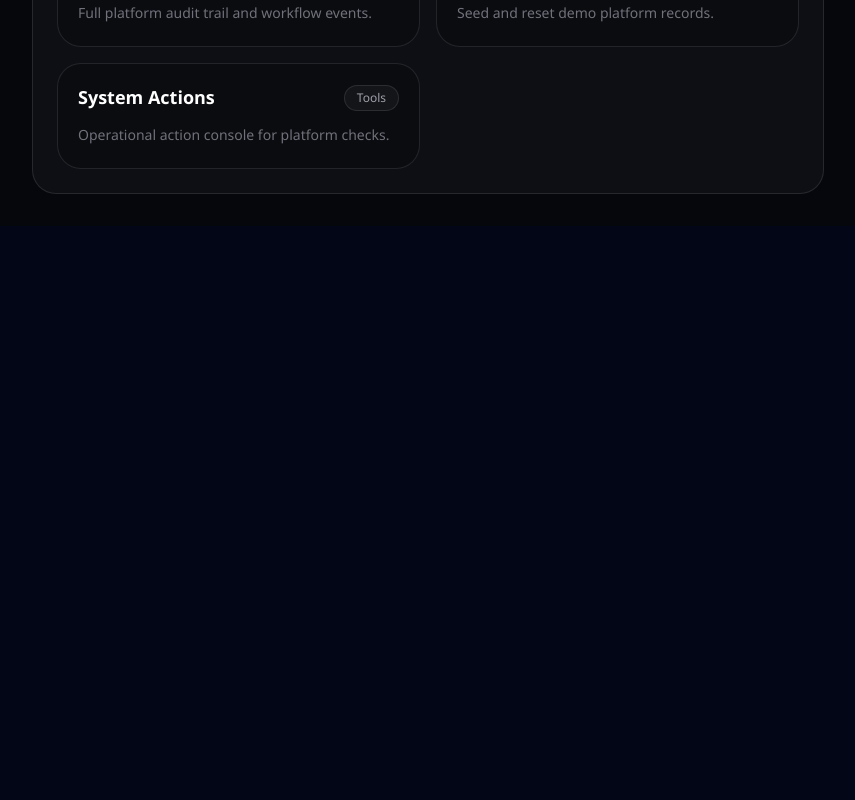
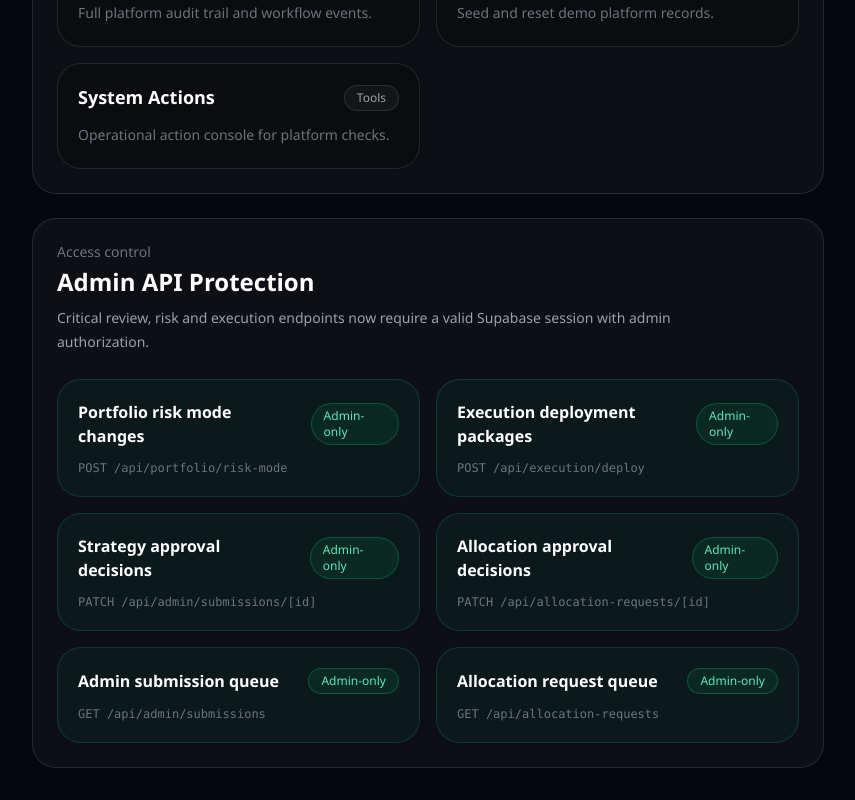
Before and after one commit to torkosbencem-trade/ai-trader-marketplace, a Next.js app: page /system in a window 1280 px wide. Shown: the part 2094-2894 px from the top of the page, without its empty margins (0-855 px from the left). Before the commit the page ends 2320 px from the top, so only its background shows below. Built offline with nearby package versions, Linux system fonts and the light colour scheme; no server answers.

Commit message:
Show admin API protection status on system dashboard

```diff
--- a/app/system/page.tsx
+++ b/app/system/page.tsx
@@ -75,6 +75,39 @@ const endpoints = [
     label: "Deployments",
     route: "/api/deployments",
     category: "Execution",
+  },
+];
+
+const adminProtectionChecks = [
+  {
+    label: "Portfolio risk mode changes",
+    route: "POST /api/portfolio/risk-mode",
+    status: "Admin-only",
+  },
+  {
+    label: "Execution deployment packages",
+    route: "POST /api/execution/deploy",
+    status: "Admin-only",
+  },
+  {
+    label: "Strategy approval decisions",
+    route: "PATCH /api/admin/submissions/[id]",
+    status: "Admin-only",
+  },
+  {
+    label: "Allocation approval decisions",
+    route: "PATCH /api/allocation-requests/[id]",
+    status: "Admin-only",
+  },
+  {
+    label: "Admin submission queue",
+    route: "GET /api/admin/submissions",
+    status: "Admin-only",
+  },
+  {
+    label: "Allocation request queue",
+    route: "GET /api/allocation-requests",
+    status: "Admin-only",
   },
 ];
 
@@ -355,6 +388,38 @@ export default function SystemPage() {
               ))}
             </div>
           </div>
+
+          <div className="rounded-3xl border border-white/10 bg-white/[0.035] p-6">
+            <p className="text-sm text-zinc-500">Access control</p>
+            <h2 className="mt-1 text-2xl font-semibold">
+              Admin API Protection
+            </h2>
+
+            <p className="mt-2 max-w-2xl text-sm leading-6 text-zinc-400">
+              Critical review, risk and execution endpoints now require a valid
+              Supabase session with admin authorization.
+            </p>
+
+            <div className="mt-6 grid gap-4 md:grid-cols-2">
+              {adminProtectionChecks.map((check) => (
+                <div
+                  key={check.route}
+                  className="rounded-3xl border border-emerald-500/20 bg-emerald-500/[0.06] p-5"
+                >
+                  <div className="flex items-center justify-between gap-4">
+                    <p className="font-semibold text-white">{check.label}</p>
+                    <span className="rounded-full border border-emerald-500/30 bg-emerald-500/10 px-3 py-1 text-xs text-emerald-300">
+                      {check.status}
+                    </span>
+                  </div>
+
+                  <p className="mt-3 font-mono text-xs text-zinc-500">
+                    {check.route}
+                  </p>
+                </div>
+              ))}
+            </div>
+          </div>
         </div>
 
         <aside className="h-fit space-y-6 lg:sticky lg:top-6">
```
